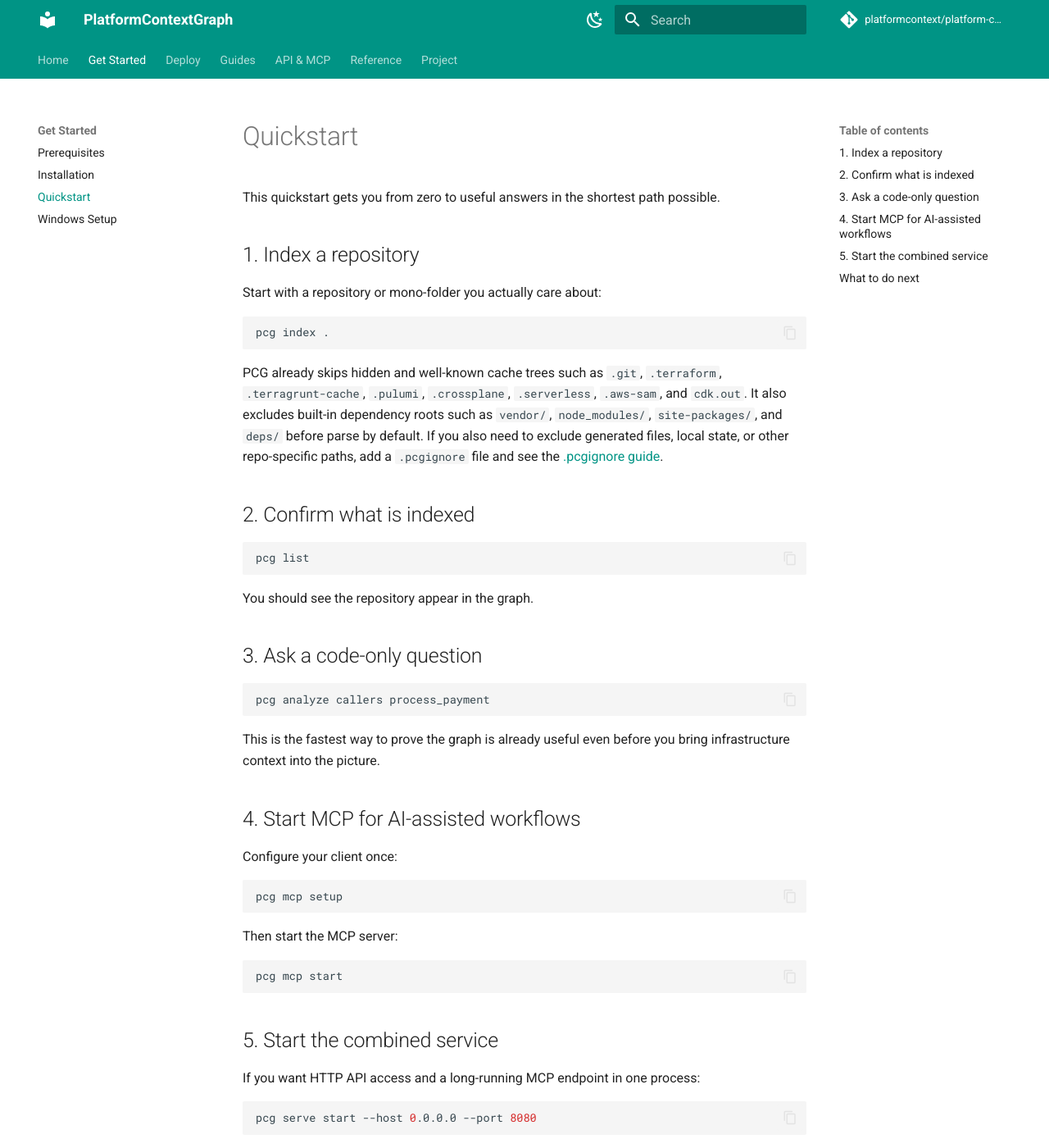
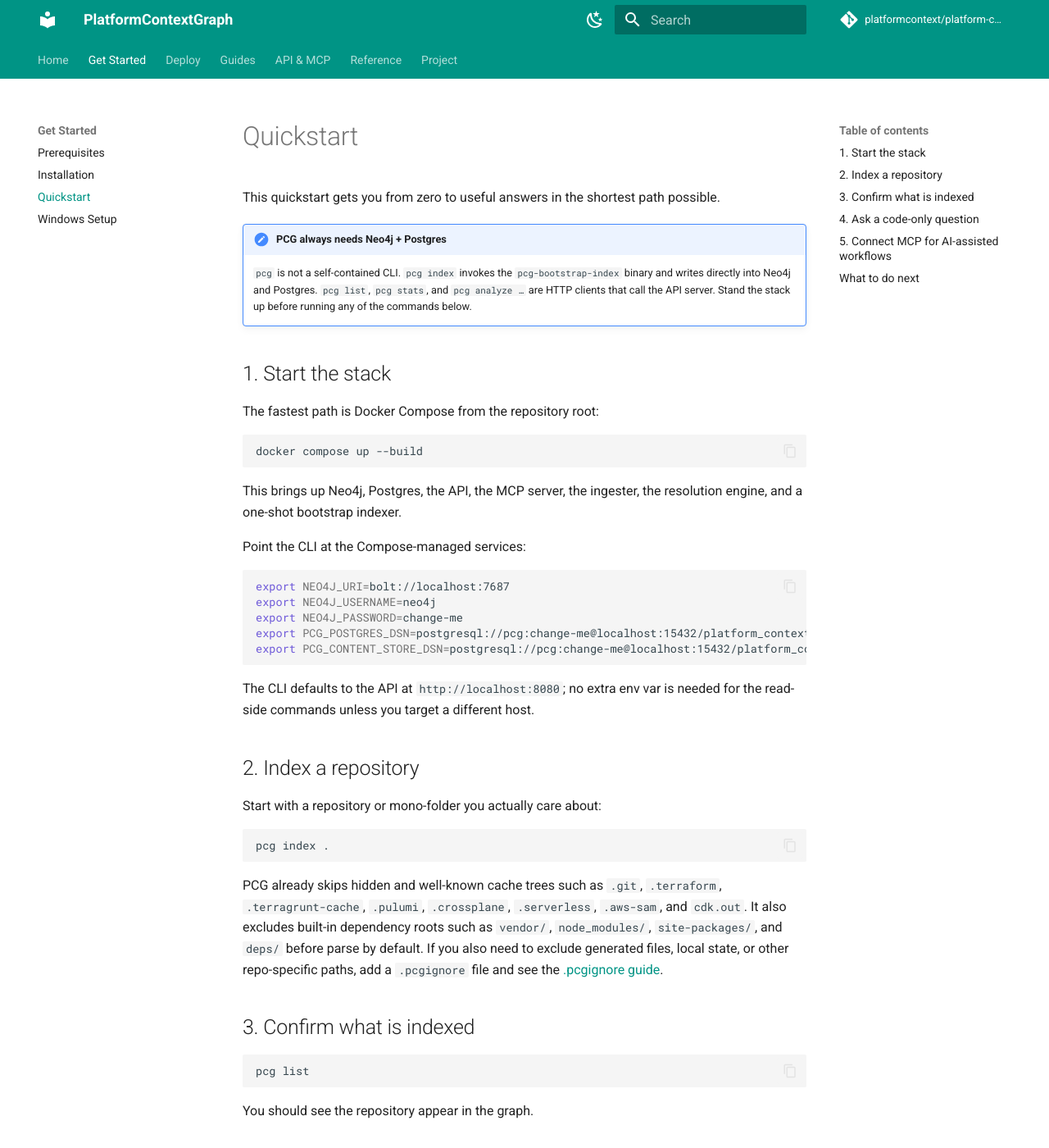
Before and after one commit to platformcontext/platform-context-graph, an MkDocs documentation site: the page built from docs/docs/getting-started/quickstart.md, in a window 1280 px wide and 1400 px high. Shown: the whole window at 82% size. Built offline with MkDocs 1.6.1 and Material for MkDocs 9.7.7, drawn with Linux system fonts in a browser that asks for light colours; comment, search, counter and statistics services are not loaded; some of the changed text lies outside the part shown.

Commit message:
docs: rewrite README/quickstart for Go runtime and add desktop-mode ADR
- Treat PCG as a standalone product; drop Python/fork framing from README
- Clarify that pcg CLI requires a running Neo4j + Postgres + API plane
- Fix quickstart to stand up the stack before invoking CLI commands
- Add verification section mirroring CLAUDE.md Go test gates
- List all six observability scrape endpoints and workflow-coordinator profile note
- Remove ACKNOWLEDGMENTS.md
- Add ADR 2026-04-20 proposing Ladybug + fergusstrange/embedded-postgres
  for a desktop-mode backend that preserves the Cypher + Postgres contract

````diff
--- a/docs/docs/getting-started/quickstart.md
+++ b/docs/docs/getting-started/quickstart.md
@@ -1,8 +1,40 @@
 # Quickstart
 
-This quickstart gets you from zero to useful answers in the shortest path possible.
+This quickstart gets you from zero to useful answers in the shortest path
+possible.
 
-## 1. Index a repository
+!!! note "PCG always needs Neo4j + Postgres"
+    `pcg` is not a self-contained CLI. `pcg index` invokes the
+    `pcg-bootstrap-index` binary and writes directly into Neo4j and
+    Postgres. `pcg list`, `pcg stats`, and `pcg analyze …` are HTTP clients
+    that call the API server. Stand the stack up before running any of the
+    commands below.
+
+## 1. Start the stack
+
+The fastest path is Docker Compose from the repository root:
+
+```bash
+docker compose up --build
+```
+
+This brings up Neo4j, Postgres, the API, the MCP server, the ingester, the
+resolution engine, and a one-shot bootstrap indexer.
+
+Point the CLI at the Compose-managed services:
+
+```bash
+export NEO4J_URI=bolt://localhost:7687
+export NEO4J_USERNAME=neo4j
+export NEO4J_PASSWORD=change-me
+export PCG_POSTGRES_DSN=postgresql://pcg:change-me@localhost:15432/platform_context_graph
+export PCG_CONTENT_STORE_DSN=postgresql://pcg:change-me@localhost:15432/platform_context_graph
+```
+
+The CLI defaults to the API at `http://localhost:8080`; no extra env var is
+needed for the read-side commands unless you target a different host.
+
+## 2. Index a repository
 
 Start with a repository or mono-folder you actually care about:
 
@@ -26,41 +58,28 @@
 
 You should see the repository appear in the graph.
 
-## 3. Ask a code-only question
+## 4. Ask a code-only question
 
 ```bash
 pcg analyze callers process_payment
 ```
 
-This is the fastest way to prove the graph is already useful even before you bring infrastructure context into the picture.
+This is the fastest way to prove the graph is already useful even before you
+bring infrastructure context into the picture.
 
-## 4. Start MCP for AI-assisted workflows
+## 5. Connect MCP for AI-assisted workflows
 
-Configure your client once:
+If you want your IDE or agent to talk to PCG over MCP, configure the client
+once:
 
 ```bash
 pcg mcp setup
 ```
 
-Then start the MCP server:
-
-```bash
-pcg mcp start
-```
-
-## 5. Start the combined service
-
-If you want HTTP API access and a long-running MCP endpoint in one process:
-
-```bash
-pcg serve start --host 0.0.0.0 --port 8080
-```
-
-Then open:
-
-- `GET /api/v0/openapi.json`
-- `GET /api/v0/docs`
-- `GET /api/v0/redoc`
+The Docker Compose stack already runs the MCP server (`mcp-server` service).
+Use `pcg mcp start` only when you want a stdio MCP process that shells out
+to the same API service — it is not a replacement for the running API + data
+plane.
 
 ## What to do next
 
````
Also changed, not shown: other parts of docs/docs/getting-started/quickstart.md (+1 -1 lines), ACKNOWLEDGMENTS.md (deleted, +0 -5 lines), docs/docs/adrs/2026-04-20-embedded-local-backends-desktop-mode.md (added, +414 -0 lines), README.md.
